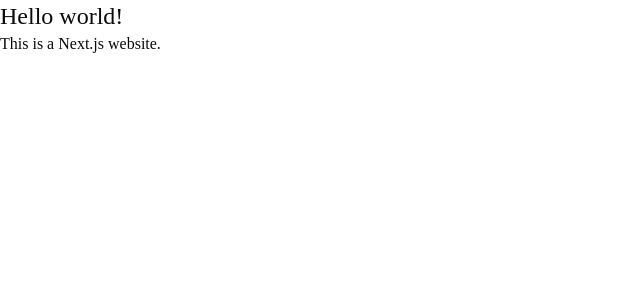
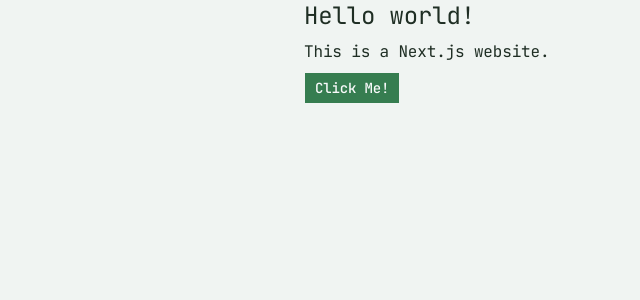
Before and after one commit to felixfsdev/nextjs-fsa, a Next.js app: page / in a window 1280 px wide. Shown: the top 300 px of the page, without its empty margins (0-640 px from the left). Built offline with nearby package versions, Linux system fonts and the light colour scheme.

Commit message:
add terminal-muted theme from tweakcn

```diff
--- a/app/globals.css
+++ b/app/globals.css
@@ -1,120 +1,173 @@
 @import "tailwindcss";
-@import "tw-animate-css";
-@import "shadcn/tailwind.css";
 
 @custom-variant dark (&:is(.dark *));
+
+:root {
+  --background: oklch(0.9641 0.0052 158.6031);
+  --foreground: oklch(0.2836 0.0272 156.4301);
+  --card: oklch(0.9424 0.0083 158.5279);
+  --card-foreground: oklch(0.2253 0.0193 156.7013);
+  --popover: oklch(0.9424 0.0083 158.5279);
+  --popover-foreground: oklch(0.2253 0.0193 156.7013);
+  --primary: oklch(0.5313 0.1014 153.3713);
+  --primary-foreground: oklch(0.9854 0.0014 158.6880);
+  --secondary: oklch(0.5852 0.0854 61.1363);
+  --secondary-foreground: oklch(0.9850 0.0009 64.0793);
+  --muted: oklch(0.9115 0.0084 158.5197);
+  --muted-foreground: oklch(0.4858 0.0418 156.6920);
+  --accent: oklch(0.8890 0.0105 158.4615);
+  --accent-foreground: oklch(0.2836 0.0272 156.4301);
+  --destructive: oklch(0.5107 0.1226 22.3963);
+  --destructive-foreground: oklch(0.9848 0 0);
+  --border: oklch(0.8513 0.0142 158.3553);
+  --input: oklch(0.9263 0.0069 158.5564);
+  --ring: oklch(0.5313 0.1014 153.3713);
+  --chart-1: oklch(0.5313 0.1014 153.3713);
+  --chart-2: oklch(0.5852 0.0854 61.1363);
+  --chart-3: oklch(0.5107 0.1226 22.3963);
+  --chart-4: oklch(0.5907 0.0672 155.9315);
+  --chart-5: oklch(0.7038 0.0439 157.2884);
+  --sidebar: oklch(0.9278 0.0104 158.4750);
+  --sidebar-foreground: oklch(0.3391 0.0346 156.2653);
+  --sidebar-primary: oklch(0.5313 0.1014 153.3713);
+  --sidebar-primary-foreground: oklch(0.9854 0.0014 158.6880);
+  --sidebar-accent: oklch(0.8890 0.0105 158.4615);
+  --sidebar-accent-foreground: oklch(0.2836 0.0272 156.4301);
+  --sidebar-border: oklch(0.8513 0.0142 158.3553);
+  --sidebar-ring: oklch(0.5313 0.1014 153.3713);
+  --font-sans: ui-monospace, 'JetBrains Mono', 'Fira Code', 'Menlo', monospace;
+  --font-serif: Georgia, serif;
+  --font-mono: ui-monospace, 'JetBrains Mono', 'Fira Code', 'Menlo', monospace;
+  --radius: 0rem;
+  --shadow-x: 2px;
+  --shadow-y: 2px;
+  --shadow-blur: 0px;
+  --shadow-spread: 0px;
+  --shadow-opacity: 0.1;
+  --shadow-color: hsl(142, 20%, 15%);
+  --shadow-2xs: 2px 2px 0px 0px hsl(142 20% 15% / 0.05);
+  --shadow-xs: 2px 2px 0px 0px hsl(142 20% 15% / 0.05);
+  --shadow-sm: 2px 2px 0px 0px hsl(142 20% 15% / 0.10), 2px 1px 2px -1px hsl(142 20% 15% / 0.10);
+  --shadow: 2px 2px 0px 0px hsl(142 20% 15% / 0.10), 2px 1px 2px -1px hsl(142 20% 15% / 0.10);
+  --shadow-md: 2px 2px 0px 0px hsl(142 20% 15% / 0.10), 2px 2px 4px -1px hsl(142 20% 15% / 0.10);
+  --shadow-lg: 2px 2px 0px 0px hsl(142 20% 15% / 0.10), 2px 4px 6px -1px hsl(142 20% 15% / 0.10);
+  --shadow-xl: 2px 2px 0px 0px hsl(142 20% 15% / 0.10), 2px 8px 10px -1px hsl(142 20% 15% / 0.10);
+  --shadow-2xl: 2px 2px 0px 0px hsl(142 20% 15% / 0.25);
+  --tracking-normal: -0.01em;
+  --spacing: 0.25rem;
+}
+
+.dark {
+  --background: oklch(0.1487 0.0066 158.2141);
+  --foreground: oklch(0.8352 0.0611 157.0203);
+  --card: oklch(0.1742 0.0094 157.4975);
+  --card-foreground: oklch(0.9010 0.0364 157.8146);
+  --popover: oklch(0.1742 0.0094 157.4975);
+  --popover-foreground: oklch(0.9010 0.0364 157.8146);
+  --primary: oklch(0.6369 0.1241 153.2123);
+  --primary-foreground: oklch(0.1616 0.0080 157.6046);
+  --secondary: oklch(0.5961 0.1041 59.8452);
+  --secondary-foreground: oklch(0.1591 0.0051 63.6710);
+  --muted: oklch(0.2429 0.0115 157.6493);
+  --muted-foreground: oklch(0.6747 0.0656 156.3922);
+  --accent: oklch(0.2761 0.0139 157.5773);
+  --accent-foreground: oklch(0.9010 0.0364 157.8146);
+  --destructive: oklch(0.5119 0.1503 24.1184);
+  --destructive-foreground: oklch(0.9848 0 0);
+  --border: oklch(0.2797 0.0207 157.0037);
+  --input: oklch(0.2226 0.0146 157.2073);
+  --ring: oklch(0.6369 0.1241 153.2123);
+  --chart-1: oklch(0.6369 0.1241 153.2123);
+  --chart-2: oklch(0.5961 0.1041 59.8452);
+  --chart-3: oklch(0.5119 0.1503 24.1184);
+  --chart-4: oklch(0.6951 0.0955 155.2328);
+  --chart-5: oklch(0.4940 0.0548 156.0155);
+  --sidebar: oklch(0.1616 0.0080 157.6046);
+  --sidebar-foreground: oklch(0.8352 0.0611 157.0203);
+  --sidebar-primary: oklch(0.6369 0.1241 153.2123);
+  --sidebar-primary-foreground: oklch(0.1616 0.0080 157.6046);
+  --sidebar-accent: oklch(0.2761 0.0139 157.5773);
+  --sidebar-accent-foreground: oklch(0.9010 0.0364 157.8146);
+  --sidebar-border: oklch(0.2797 0.0207 157.0037);
+  --sidebar-ring: oklch(0.6369 0.1241 153.2123);
+  --font-sans: ui-monospace, 'JetBrains Mono', 'Fira Code', 'Menlo', monospace;
+  --font-serif: Georgia, serif;
+  --font-mono: ui-monospace, 'JetBrains Mono', 'Fira Code', 'Menlo', monospace;
+  --radius: 0rem;
+  --shadow-x: 3px;
+  --shadow-y: 3px;
+  --shadow-blur: 0px;
+  --shadow-spread: 0px;
+  --shadow-opacity: 0.5;
+  --shadow-color: hsl(0, 0%, 0%);
+  --shadow-2xs: 3px 3px 0px 0px hsl(0 0% 0% / 0.25);
+  --shadow-xs: 3px 3px 0px 0px hsl(0 0% 0% / 0.25);
+  --shadow-sm: 3px 3px 0px 0px hsl(0 0% 0% / 0.50), 3px 1px 2px -1px hsl(0 0% 0% / 0.50);
+  --shadow: 3px 3px 0px 0px hsl(0 0% 0% / 0.50), 3px 1px 2px -1px hsl(0 0% 0% / 0.50);
+  --shadow-md: 3px 3px 0px 0px hsl(0 0% 0% / 0.50), 3px 2px 4px -1px hsl(0 0% 0% / 0.50);
+  --shadow-lg: 3px 3px 0px 0px hsl(0 0% 0% / 0.50), 3px 4px 6px -1px hsl(0 0% 0% / 0.50);
+  --shadow-xl: 3px 3px 0px 0px hsl(0 0% 0% / 0.50), 3px 8px 10px -1px hsl(0 0% 0% / 0.50);
+  --shadow-2xl: 3px 3px 0px 0px hsl(0 0% 0% / 1.25);
+}
 
 @theme inline {
   --color-background: var(--background);
   --color-foreground: var(--foreground);
+  --color-card: var(--card);
+  --color-card-foreground: var(--card-foreground);
+  --color-popover: var(--popover);
+  --color-popover-foreground: var(--popover-foreground);
+  --color-primary: var(--primary);
+  --color-primary-foreground: var(--primary-foreground);
+  --color-secondary: var(--secondary);
+  --color-secondary-foreground: var(--secondary-foreground);
+  --color-muted: var(--muted);
+  --color-muted-foreground: var(--muted-foreground);
+  --color-accent: var(--accent);
+  --color-accent-foreground: var(--accent-foreground);
+  --color-destructive: var(--destructive);
+  --color-destructive-foreground: var(--destructive-foreground);
+  --color-border: var(--border);
+  --color-input: var(--input);
+  --color-ring: var(--ring);
+  --color-chart-1: var(--chart-1);
+  --color-chart-2: var(--chart-2);
+  --color-chart-3: var(--chart-3);
+  --color-chart-4: var(--chart-4);
+  --color-chart-5: var(--chart-5);
+  --color-sidebar: var(--sidebar);
+  --color-sidebar-foreground: var(--sidebar-foreground);
+  --color-sidebar-primary: var(--sidebar-primary);
+  --color-sidebar-primary-foreground: var(--sidebar-primary-foreground);
+  --color-sidebar-accent: var(--sidebar-accent);
+  --color-sidebar-accent-foreground: var(--sidebar-accent-foreground);
+  --color-sidebar-border: var(--sidebar-border);
+  --color-sidebar-ring: var(--sidebar-ring);
+
   --font-sans: var(--font-sans);
-  --font-mono: var(--font-geist-mono);
-  --font-heading: var(--font-sans);
-  --color-sidebar-ring: var(--sidebar-ring);
-  --color-sidebar-border: var(--sidebar-border);
-  --color-sidebar-accent-foreground: var(--sidebar-accent-foreground);
-  --color-sidebar-accent: var(--sidebar-accent);
-  --color-sidebar-primary-foreground: var(--sidebar-primary-foreground);
-  --color-sidebar-primary: var(--sidebar-primary);
-  --color-sidebar-foreground: var(--sidebar-foreground);
-  --color-sidebar: var(--sidebar);
-  --color-chart-5: var(--chart-5);
-  --color-chart-4: var(--chart-4);
-  --color-chart-3: var(--chart-3);
-  --color-chart-2: var(--chart-2);
-  --color-chart-1: var(--chart-1);
-  --color-ring: var(--ring);
-  --color-input: var(--input);
-  --color-border: var(--border);
-  --color-destructive: var(--destructive);
-  --color-accent-foreground: var(--accent-foreground);
-  --color-accent: var(--accent);
-  --color-muted-foreground: var(--muted-foreground);
-  --color-muted: var(--muted);
-  --color-secondary-foreground: var(--secondary-foreground);
-  --color-secondary: var(--secondary);
-  --color-primary-foreground: var(--primary-foreground);
-  --color-primary: var(--primary);
-  --color-popover-foreground: var(--popover-foreground);
-  --color-popover: var(--popover);
-  --color-card-foreground: var(--card-foreground);
-  --color-card: var(--card);
-  --radius-sm: calc(var(--radius) * 0.6);
-  --radius-md: calc(var(--radius) * 0.8);
+  --font-mono: var(--font-mono);
+  --font-serif: var(--font-serif);
+
+  --radius-sm: calc(var(--radius) - 4px);
+  --radius-md: calc(var(--radius) - 2px);
   --radius-lg: var(--radius);
-  --radius-xl: calc(var(--radius) * 1.4);
-  --radius-2xl: calc(var(--radius) * 1.8);
-  --radius-3xl: calc(var(--radius) * 2.2);
-  --radius-4xl: calc(var(--radius) * 2.6);
-}
+  --radius-xl: calc(var(--radius) + 4px);
 
-:root {
-  --background: oklch(1 0 0);
-  --foreground: oklch(0.145 0 0);
-  --card: oklch(1 0 0);
-  --card-foreground: oklch(0.145 0 0);
-  --popover: oklch(1 0 0);
-  --popover-foreground: oklch(0.145 0 0);
-  --primary: oklch(0.205 0 0);
-  --primary-foreground: oklch(0.985 0 0);
-  --secondary: oklch(0.97 0 0);
-  --secondary-foreground: oklch(0.205 0 0);
-  --muted: oklch(0.97 0 0);
-  --muted-foreground: oklch(0.556 0 0);
-  --accent: oklch(0.97 0 0);
-  --accent-foreground: oklch(0.205 0 0);
-  --destructive: oklch(0.577 0.245 27.325);
-  --border: oklch(0.922 0 0);
-  --input: oklch(0.922 0 0);
-  --ring: oklch(0.708 0 0);
-  --chart-1: oklch(0.87 0 0);
-  --chart-2: oklch(0.556 0 0);
-  --chart-3: oklch(0.439 0 0);
-  --chart-4: oklch(0.371 0 0);
-  --chart-5: oklch(0.269 0 0);
-  --radius: 0.625rem;
-  --sidebar: oklch(0.985 0 0);
-  --sidebar-foreground: oklch(0.145 0 0);
-  --sidebar-primary: oklch(0.205 0 0);
-  --sidebar-primary-foreground: oklch(0.985 0 0);
-  --sidebar-accent: oklch(0.97 0 0);
-  --sidebar-accent-foreground: oklch(0.205 0 0);
-  --sidebar-border: oklch(0.922 0 0);
-  --sidebar-ring: oklch(0.708 0 0);
-}
+  --shadow-2xs: var(--shadow-2xs);
+  --shadow-xs: var(--shadow-xs);
+  --shadow-sm: var(--shadow-sm);
+  --shadow: var(--shadow);
+  --shadow-md: var(--shadow-md);
+  --shadow-lg: var(--shadow-lg);
+  --shadow-xl: var(--shadow-xl);
+  --shadow-2xl: var(--shadow-2xl);
 
-.dark {
-  --background: oklch(0.145 0 0);
-  --foreground: oklch(0.985 0 0);
-  --card: oklch(0.205 0 0);
-  --card-foreground: oklch(0.985 0 0);
-  --popover: oklch(0.205 0 0);
-  --popover-foreground: oklch(0.985 0 0);
-  --primary: oklch(0.922 0 0);
-  --primary-foreground: oklch(0.205 0 0);
-  --secondary: oklch(0.269 0 0);
-  --secondary-foreground: oklch(0.985 0 0);
-  --muted: oklch(0.269 0 0);
-  --muted-foreground: oklch(0.708 0 0);
-  --accent: oklch(0.269 0 0);
-  --accent-foreground: oklch(0.985 0 0);
-  --destructive: oklch(0.704 0.191 22.216);
-  --border: oklch(1 0 0 / 10%);
-  --input: oklch(1 0 0 / 15%);
-  --ring: oklch(0.556 0 0);
-  --chart-1: oklch(0.87 0 0);
-  --chart-2: oklch(0.556 0 0);
-  --chart-3: oklch(0.439 0 0);
-  --chart-4: oklch(0.371 0 0);
-  --chart-5: oklch(0.269 0 0);
-  --sidebar: oklch(0.205 0 0);
-  --sidebar-foreground: oklch(0.985 0 0);
-  --sidebar-primary: oklch(0.488 0.243 264.376);
-  --sidebar-primary-foreground: oklch(0.985 0 0);
-  --sidebar-accent: oklch(0.269 0 0);
-  --sidebar-accent-foreground: oklch(0.985 0 0);
-  --sidebar-border: oklch(1 0 0 / 10%);
-  --sidebar-ring: oklch(0.556 0 0);
+  --tracking-tighter: calc(var(--tracking-normal) - 0.05em);
+  --tracking-tight: calc(var(--tracking-normal) - 0.025em);
+  --tracking-normal: var(--tracking-normal);
+  --tracking-wide: calc(var(--tracking-normal) + 0.025em);
+  --tracking-wider: calc(var(--tracking-normal) + 0.05em);
+  --tracking-widest: calc(var(--tracking-normal) + 0.1em);
 }
 
 @layer base {
@@ -123,8 +176,6 @@
   }
   body {
     @apply bg-background text-foreground;
-  }
-  html {
-    @apply font-sans;
+    letter-spacing: var(--tracking-normal);
   }
 }
--- a/app/layout.tsx
+++ b/app/layout.tsx
@@ -1,16 +1,11 @@
 import type { Metadata } from "next";
-import { Geist, Geist_Mono } from "next/font/google";
+import { JetBrains_Mono } from "next/font/google";
 import "./globals.css";
 import { cn } from "@/lib/utils";
 
-const geistSans = Geist({
-  variable: "--font-geist-sans",
+const fontSerif = JetBrains_Mono({
   subsets: ["latin"],
-});
-
-const geistMono = Geist_Mono({
-  variable: "--font-geist-mono",
-  subsets: ["latin"],
+  variable: "--font-serif",
 });
 
 export const metadata: Metadata = {
@@ -24,10 +19,7 @@
   children: React.ReactNode;
 }>) {
   return (
-    <html
-      lang="en"
-      className={cn(geistSans.variable, geistMono.variable, "antialiased")}
-    >
+    <html lang="en" className={cn(fontSerif.variable, "antialiased")}>
       <body className="min-h-full flex flex-col">{children}</body>
     </html>
   );
--- a/app/page.tsx
+++ b/app/page.tsx
@@ -1,10 +1,11 @@
-import Image from "next/image";
+import { Button } from "@/components/ui/button";
 
 export default function Home() {
   return (
-    <div>
+    <div className="flex flex-col gap-2 min-w-2xl mx-auto">
       <h1 className="text-2xl">Hello world!</h1>
       <p>This is a Next.js website.</p>
+      <Button className="w-min">Click Me!</Button>
     </div>
   );
 }
```
